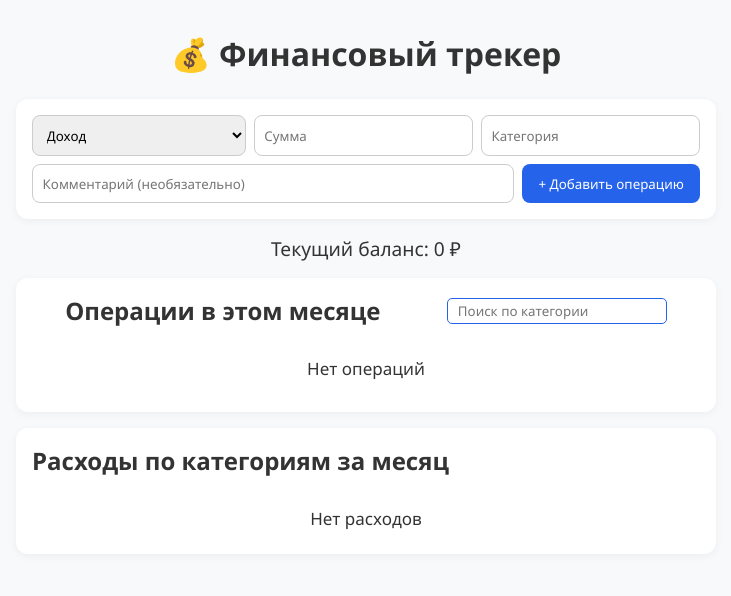
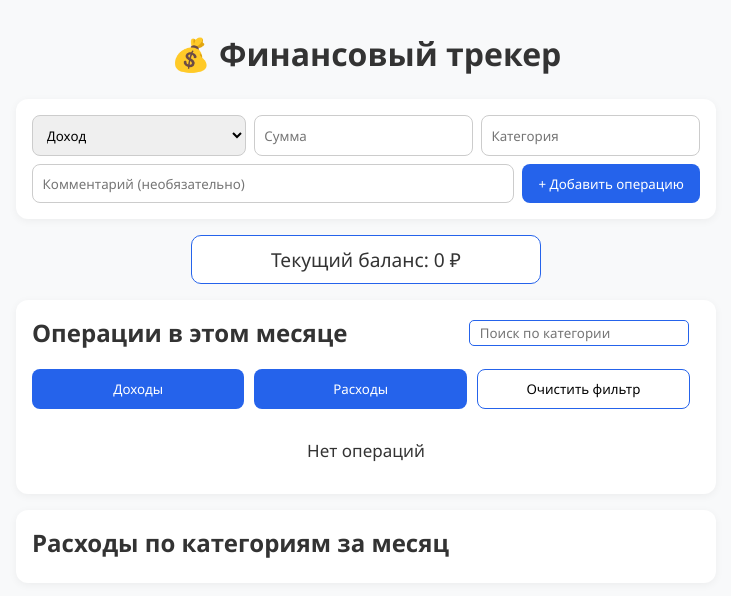
Before and after one commit to D1omines/Update-Finance-Tracker-to-React, a React (Vite) app: page / in a window 1280 px wide. Shown: the top 596 px of the page, without its empty margins (274-1005 px from the left). Built offline with nearby package versions, Linux system fonts and the light colour scheme.

Commit message:
Add filter

```diff
--- a/src/App.jsx
+++ b/src/App.jsx
@@ -7,6 +7,7 @@ import ExpensesList from "./Components/ExpensesList";
 import ModalOperation from "./Components/ModalOperation";
 
 function App() {
+  //App State
   const [selectName, setSetectName] = useState("income");
   const [amount, setAmount] = useState("");
   const [category, setCategory] = useState("");
@@ -15,10 +16,15 @@ function App() {
   const [currentBalance, setCurrentBalance] = useState(0);
   const [currentOperation, setCurrentOperation] = useState({});
 
+  //Operation State
+  const [filterOperation, setFilterOperation] = useState("all");
+  const [searchValue, setSearchValue] = useState("");
+
+  //Expence State
   const [expenceCategory, setExpenceCategory] = useState([]);
+
+  //Modal State
   const [isShowOperation, setIsShowOperation] = useState(false);
-
-  const [searchValue, setSearchValue] = useState("");
 
   let id = JSON.parse(localStorage.getItem("id") || 1);
   const date = new Date();
@@ -51,6 +57,8 @@ function App() {
 
     setExpenceCategory(expenceCategory);
   }, [operation]);
+
+  //FUNCTION
 
   function addOperation() {
     if (selectName === "expense") {
@@ -105,9 +113,17 @@ function App() {
     );
   }
 
-  const filterSearchResult = operation.filter((el) =>
-    el.category.toLowerCase().includes(searchValue.toLowerCase())
-  );
+  //Logic Operation
+
+  const filterResult = operation.filter((el) => {
+    const searchInput = el.category
+      .toLowerCase()
+      .includes(searchValue.toLowerCase());
+    const searchFilterType =
+      filterOperation === "all" ? true : el.selectName === filterOperation;
+
+    return searchInput && searchFilterType;
+  });
 
   return (
     <div className="container">
@@ -131,9 +147,11 @@ function App() {
       <Operation
         operation={operation}
         setSearchValue={setSearchValue}
+        setOperation={setOperation}
         searchValue={searchValue}
+        setFilterOperation={setFilterOperation}
       >
-        {filterSearchResult.map((el) => (
+        {filterResult.map((el) => (
           <OperationList
             key={el.id}
             id={el.id}
@@ -146,7 +164,7 @@ function App() {
           />
         ))}
       </Operation>
-      <Expenses>
+      <Expenses expenceCategory={expenceCategory}>
         {expenceCategory.map((el) => (
           <ExpensesList
             key={el.category}
--- a/src/Components/Expenses.jsx
+++ b/src/Components/Expenses.jsx
@@ -1,8 +1,12 @@
-export default function Expenses({ children }) {
+export default function Expenses({ children, expenceCategory }) {
   return (
     <div className="card">
       <h2>Расходы по категориям за месяц</h2>
-      <p className="info-title-null categoryes-title-null">Нет расходов</p>
+      {!expenceCategory ? (
+        <p className="info-title-null categoryes-title-null">Нет расходов</p>
+      ) : (
+        ""
+      )}
       <ul className="stats">{children}</ul>
     </div>
   );
--- a/src/Components/Operation.jsx
+++ b/src/Components/Operation.jsx
@@ -1,9 +1,8 @@
-import { useState } from "react";
-
 export default function Operation({
   operation,
   setSearchValue,
   searchValue,
+  setFilterOperation,
   children,
 }) {
   return (
@@ -19,6 +18,26 @@ export default function Operation({
             onChange={(e) => setSearchValue(e.target.value)}
           />
         </div>
+        <div className="operation-button-filter">
+          <button
+            className="income-btn"
+            onClick={() => setFilterOperation("income")}
+          >
+            Доходы
+          </button>
+          <button
+            className="expense-btn"
+            onClick={() => setFilterOperation("expense")}
+          >
+            Расходы
+          </button>
+          <button
+            className="clear-btn"
+            onClick={() => setFilterOperation("all")}
+          >
+            Очистить фильтр
+          </button>
+        </div>
         {operation.length === 0 ? (
           <p className="info-title-null operation-title-null">Нет операций</p>
         ) : (
--- a/src/index.css
+++ b/src/index.css
@@ -65,6 +65,12 @@ h1 {
 }
 
 .balance {
+  width: 50%;
+  margin: 0 auto;
+  border: 1px solid #2563eb;
+  background-color: #fff;
+  border-radius: 10px;
+  padding: 10px;
   font-size: 1.2rem;
   margin-bottom: 1rem;
   text-align: center;
@@ -85,14 +91,39 @@ h1 {
 
 .operation-header {
   display: flex;
-  justify-content: space-around;
+  justify-content: space-between;
   align-items: center;
+  margin-right: 0.7rem;
 }
 
 .operation-search {
   border-radius: 5px;
   padding: 10px;
   height: 1.6rem;
+  border: 1px solid #2563eb;
+}
+
+.operation-button-filter {
+  display: flex;
+  justify-content: space-around;
+  margin: 20px 0;
+}
+
+.operation-button-filter > button {
+  padding: 0.6rem 1rem;
+  margin-right: 10px;
+  background: #2563eb;
+  color: #fff;
+  border: none;
+  border-radius: 8px;
+  cursor: pointer;
+  transition: 0.3s;
+  width: 50%;
+}
+
+.operation-button-filter > button.clear-btn {
+  background-color: #fff;
+  color: #000;
   border: 1px solid #2563eb;
 }
 
```
Also changed, not shown: 2 other files (tests, documents, lock files or other folders).
